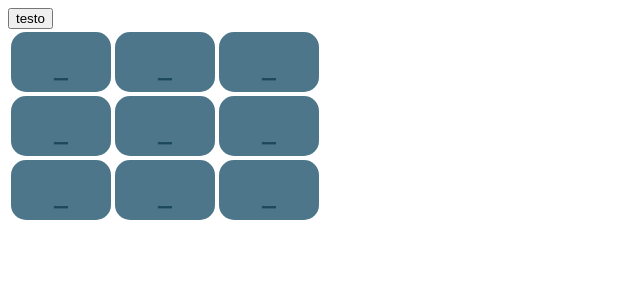
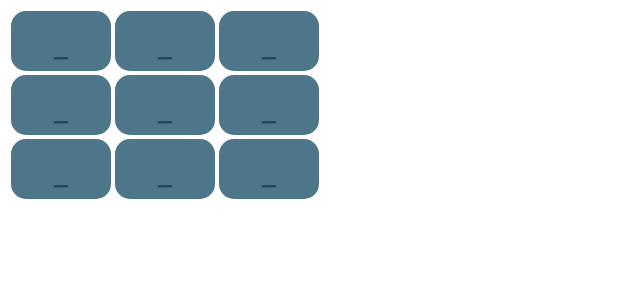
Before and after one commit to bobs1112/tic-tac-toe, a Flask app: page / in a window 1280 px wide. Shown: the top 300 px of the page, without its empty margins (0-640 px from the left). Run offline with Flask 3, Linux system fonts and the light colour scheme.

Commit message:
delete button "тесто"

```diff
--- a/templates/game.html
+++ b/templates/game.html
@@ -7,7 +7,6 @@
         <link rel="icon" sizes="1378x1378" href="{{ url_for('static', filename='icon/icon.ico')}}">
     </head>
     <body>
-        <button id="update">testo</button>
         <table>
             <tbody>
                 <tr>
```
Also changed, not shown: 3 other files.
